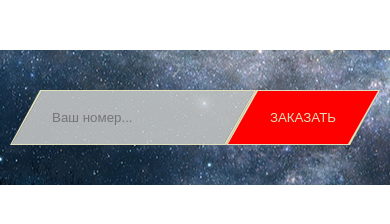
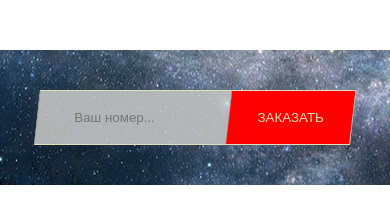
Before and after one commit to MaryAnzh/Test_task, a website built with webpack: page index.html in a window 390 px wide. Built offline with nearby package versions, Linux system fonts and the light colour scheme.

Commit message:
feat: add adaptive

```diff
--- a/src/view/components/form/from.scss
+++ b/src/view/components/form/from.scss
@@ -26,6 +26,14 @@
             border-left: 30px solid #E1DEBB;
             border-bottom: 55px solid transparent;
             z-index: 1;
+
+            @media (max-width: 700px) {
+                border-left: calc((100vw - 320px) * (1/340) * 30) solid #E1DEBB;
+            }
+
+            @media (max-width: 360px) {
+                border-left: 0 solid #E1DEBB;
+            }
         }
 
         &::after {
@@ -37,6 +45,16 @@
             border-right: 30px solid #E1DEBB;
             border-top: 55px solid transparent;
             z-index: 1;
+
+            @media (max-width: 700px) {
+                left: calc((100vw - 320px) * (1/340) * (-30));
+                border-right: calc((100vw - 320px) * (1/340) * 30) solid #E1DEBB;
+            }
+
+            @media (max-width: 360px) {
+                left: 0;
+                border-right: 0 solid #E1DEBB;
+            }
         }
 
         &__field-wrap {
@@ -50,6 +68,16 @@
             background-repeat: no-repeat;
             background-size: 700px;
             z-index: 2;
+
+            @media (max-width: 700px) {
+                width: calc(100% + ((100vw - 320px) * (1/340) * 56));
+                clip-path: polygon(calc((100vw - 320px) * (1/340) * 30) 0, 100% 0%, calc(100% - ((100vw - 320px) * (1/340) * 30)) 100%, 0% 100%);
+            }
+
+            @media (max-width: 360px) {
+                width: 100%;
+                clip-path: polygon(0 0, 100% 0%, 100% 100%, 0% 100%);
+            }
 
             &__field {
                 width: 100%;
@@ -75,6 +103,14 @@
         align-items: center;
         background: #E1DEBB;
 
+        @media (max-width: 700px) {
+            width: calc(40% - ((100vw - 320px) * (1/340) * 30));
+        }
+
+        @media (max-width: 360px) {
+            width: 40%;
+        }
+
         &:before {
             content: '';
             position: absolute;
@@ -84,6 +120,14 @@
             border-left: 30px solid #E1DEBB;
             border-bottom: 55px solid transparent;
             z-index: 1;
+
+            @media (max-width: 700px) {
+                border-left: calc((100vw - 320px) * (1/340) * 30) solid #E1DEBB;
+            }
+
+            @media (max-width: 360px) {
+                border-left: 0 solid #E1DEBB;
+            }
         }
 
         &::after {
@@ -95,6 +139,16 @@
             border-right: 30px solid #E1DEBB;
             border-top: 55px solid transparent;
             z-index: 1;
+
+            @media (max-width: 700px) {
+                left: calc((100vw - 320px) * (1/340) * (-30));
+                border-right: calc((100vw - 320px) * (1/340) * 30) solid #E1DEBB;
+            }
+
+            @media (max-width: 360px) {
+                left: 0;
+                border-right: 0 solid #E1DEBB;
+            }
         }
 
         &__button {
@@ -115,6 +169,18 @@
             &:hover {
                 background: #e40505;
             }
+
+            @media (max-width: 700px) {
+                width: calc(100% + ((100vw - 320px) * (1/340) * 56));
+                clip-path: polygon(calc((100vw - 320px) * (1/340) * 30) 0, 100% 0%, calc(100% - ((100vw - 320px) * (1/340) * 30)) 100%, 0% 100%);
+                transform: translateX(calc(0px - ((100vw - 320px) * (1/340) * 30)));
+            }
+
+            @media (max-width: 360px) {
+                width: 100%;
+                clip-path: polygon(0 0, 100% 0%, 100% 100%, 0% 100%);
+                transform: translateX(-2px);
+            }
         }
     }
 
```
